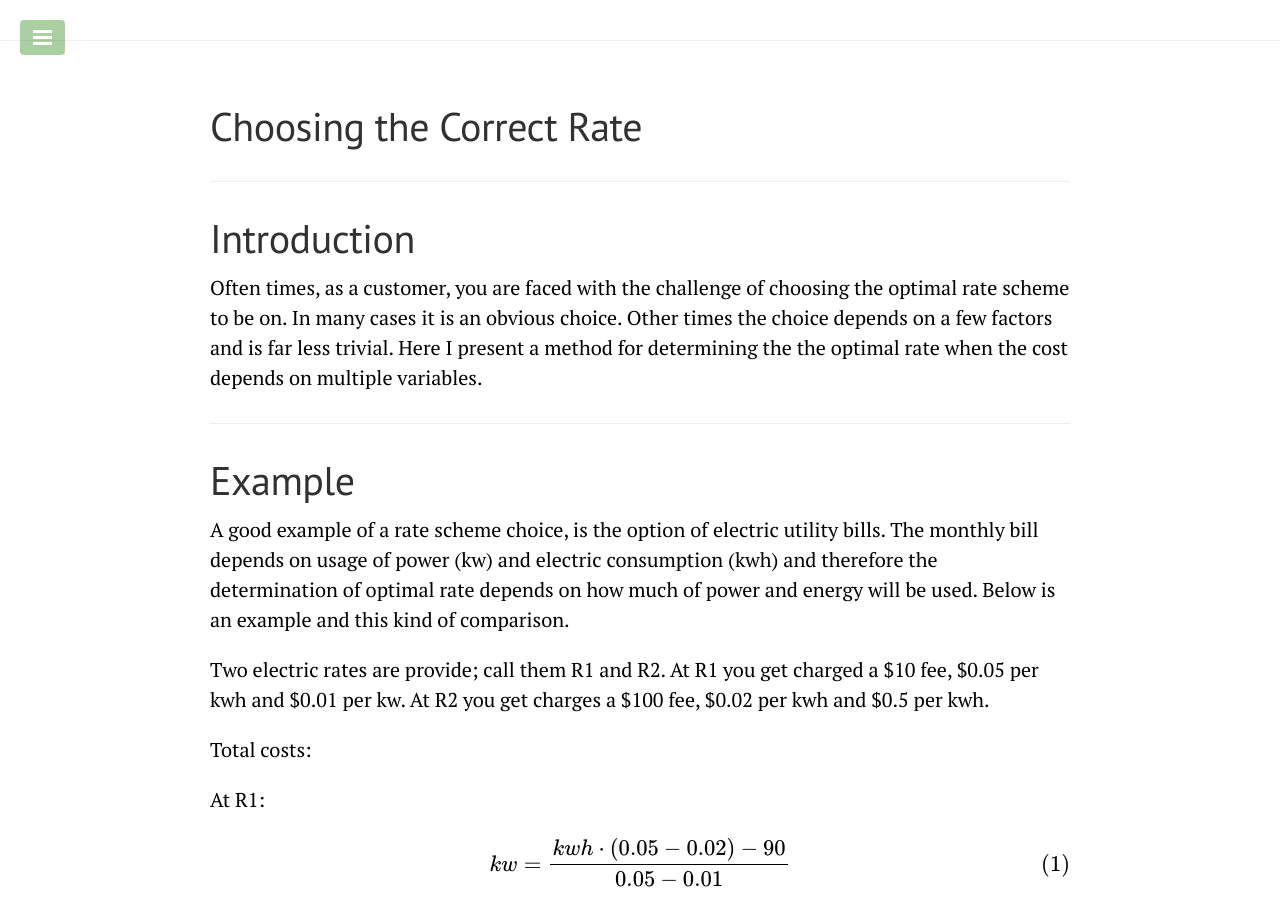
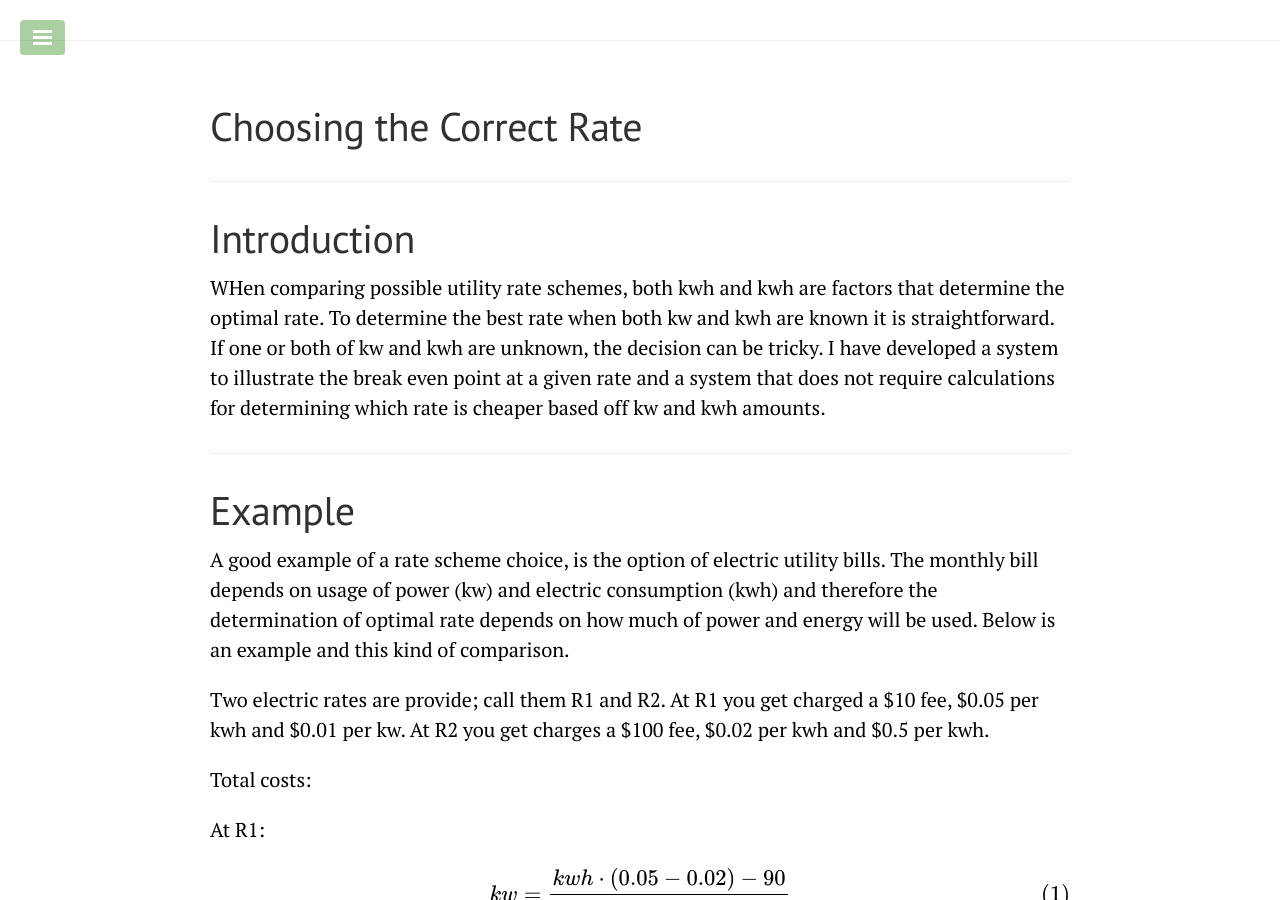
Before and after one commit to AnthonyA28/AnthonyA28.github.io, a Jekyll site: the page built from _posts/2019-10-24-pricing.md, in a window 1280 px wide and 900 px high. Built offline with Jekyll 4.4.1, drawn with Linux system fonts in a browser that asks for light colours; formulas are drawn with MathJax 3.

Commit message:
Update 2019-10-24-pricing.md

```diff
--- a/_posts/2019-10-24-pricing.md
+++ b/_posts/2019-10-24-pricing.md
@@ -11,7 +11,7 @@ tags:
 
 # Introduction
 
-Often times, as a customer, you are faced with the challenge of choosing the optimal rate scheme to be on. In many cases it is an obvious choice. Other times the choice depends on a few factors and is far less trivial. Here I present a method for determining the the optimal rate when the cost depends on multiple variables.
+WHen comparing possible utility rate schemes, both kwh and kwh are factors that determine the optimal rate. To determine the best rate when both kw and kwh are known it is straightforward. If one or both of kw and kwh are unknown, the decision can be tricky. I have developed a system to illustrate the break even point at a given rate and a system that does not require calculations for determining which rate is cheaper based off kw and kwh amounts.
 
 ----
 
```
